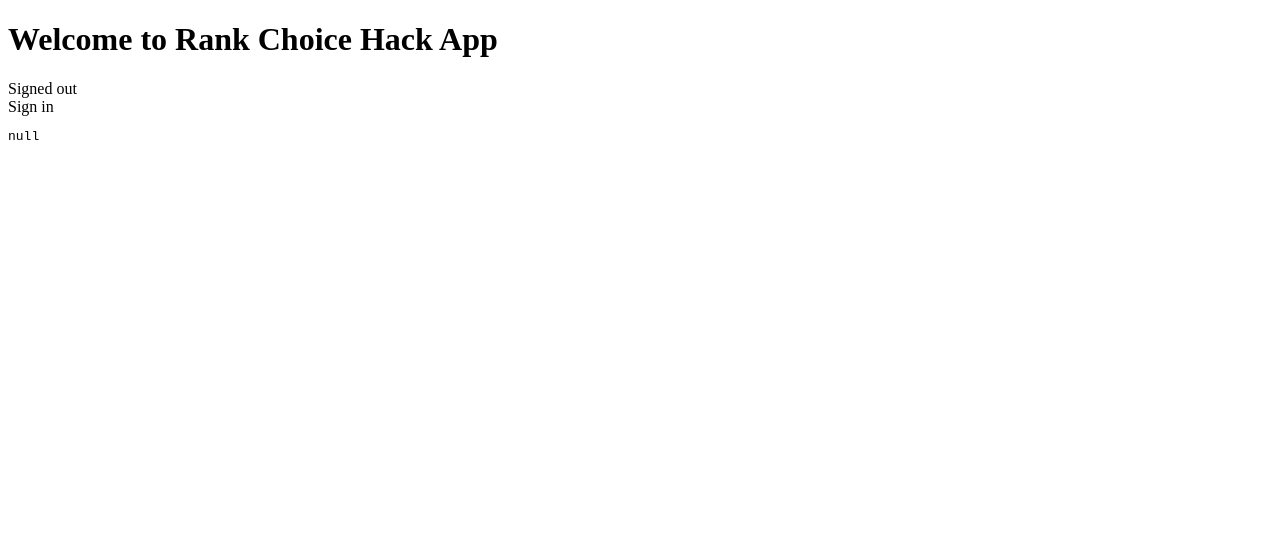
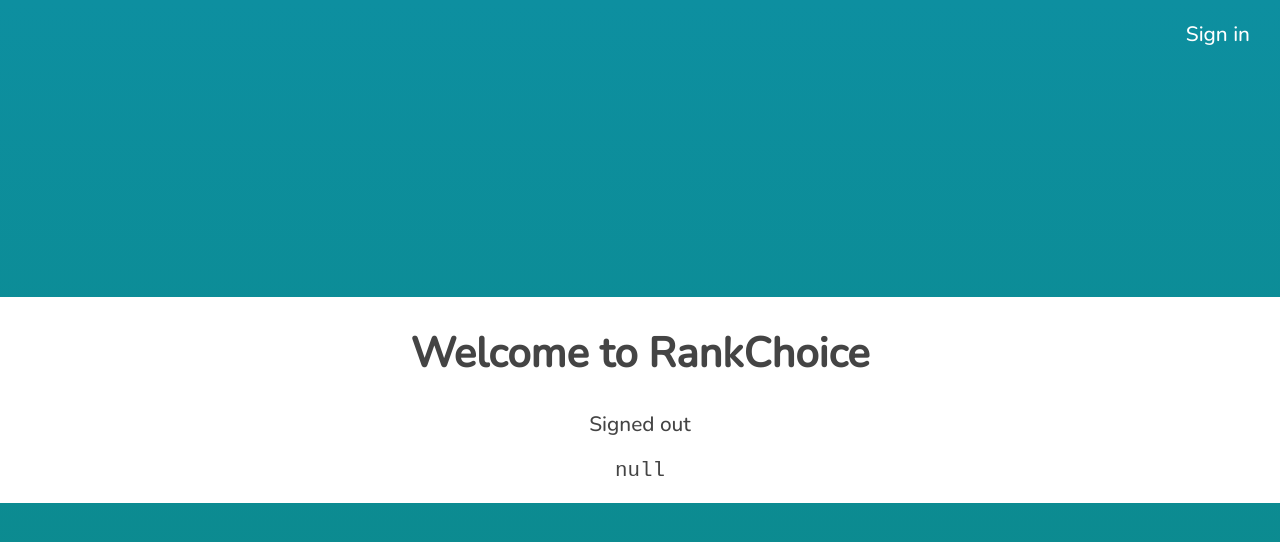
Before and after one commit to strawstack/RankChoiceHack, a plain HTML site: page main/index.html in a window 1280 px wide. Drawn offline with nearby package versions, Linux system fonts and the light colour scheme; no server answers.

Commit message:
add styles and folders for other pages

```diff
--- a/main/index.html
+++ b/main/index.html
@@ -1,7 +1,7 @@
 <!DOCTYPE html>
 <html>
     <head>
-        <title>Static Website Template</title>
+        <title>RankChoice</title>
         <meta charset="utf-8" />
         <meta name="viewport" content="width=device-width, initial-scale=1" />
 
@@ -11,6 +11,8 @@
 
         <script src="https://www.gstatic.com/firebasejs/ui/6.0.1/firebase-ui-auth.js"></script>
         <link type="text/css" rel="stylesheet" href="https://www.gstatic.com/firebasejs/ui/6.0.1/firebase-ui-auth.css" />
+
+        <link type="text/css" rel="stylesheet" href="../style.css" />
     </head>
     <body>
         <!--
@@ -23,11 +25,17 @@
             Firebase Auth Sign out: https://firebase.google.com/docs/auth/web/password-auth
         -->
 
-        <h1>Welcome to Rank Choice Hack App</h1>
-        <div id="sign-in-status"></div>
-        <a id="sign-in"></a>
-        <pre id="account-details"></pre>
-        <div id="firebaseui-auth-container"></div>
+        <div class="page">
+            <div class="contentArea">
+                <h1 class="pageTitle">Welcome to RankChoice</h1>
+                <div id="description"></div>
+                <a id="sign-in"></a>
+
+                <div id="sign-in-status"></div>
+
+                <pre id="account-details"></pre>
+            </div>
+        </div>
 
         <script type="module">
             import { initializeApp } from 'https://www.gstatic.com/firebasejs/9.13.0/firebase-app.js'
--- /dev/null
+++ b/style.css
@@ -0,0 +1,52 @@
+@import url('https://fonts.googleapis.com/css2?family=Nunito:wght@500&display=swap');
+
+/*
+        base
+            blue (Blue Munsell) 0D8FA0
+            green (Dark Cyan) 0B8989
+
+        highlight
+            orange (Flame) E95C2A
+*/
+
+html, body {
+    padding: 0px;
+    margin: 0px;
+    height: 100%;
+}
+
+body {
+    font-family: 'Nunito', sans-serif;
+    font-size: 1.3rem;
+    color: #444;
+    font-weight: 500;
+    position: relative;
+}
+
+.page {
+    display: flex;
+    align-items: center;
+    background: linear-gradient(0deg, rgba(11,137,137,1) 0%, rgba(13,143,160,1) 100%);
+    min-height: 100%;
+}
+
+    .page > .contentArea {
+        display: flex;
+        flex-direction: column;
+        align-items: center;
+        background: #fff;
+        width: 100%;
+    }
+
+#sign-in {
+    position: absolute;
+    top: 20px;
+    right: 30px;
+    color: white;
+    transition: color 0.2s;
+}
+
+    #sign-in:hover {
+        cursor: pointer;
+        color: #E95C2A;
+    }
```
Also changed, not shown: index.html (+10 -7 lines).
